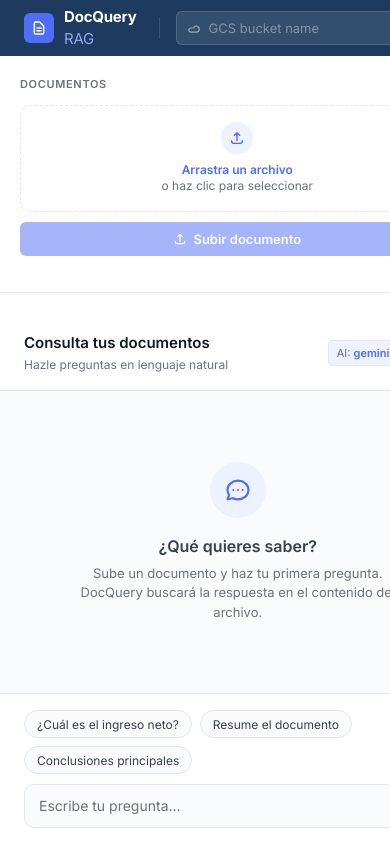
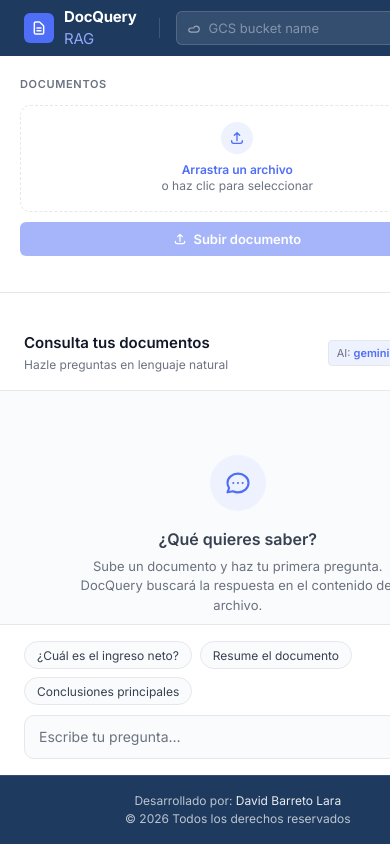
Before and after one commit to dbarretol/DocQuery-rag-application, a FastAPI app: page / in a window 390 px wide. Run offline with FastAPI, Linux system fonts and the light colour scheme; some libraries are stand-ins or nearby versions.

Commit message:
feat(ui): add footer with developer credits and copyright
- Add footer grid area to app-shell layout (56px 1fr auto)
- Update grid-template-areas to include footer spanning full width
- Add .app-footer styles with navy background and subtle borders
- Style footer links with hover transition to indigo color
- Update mobile responsive layout to include footer area
- Add footer HTML with developer credit link and copyright notice
- Adjust responsive grid-template-rows from 3 to 4 rows on mobile

```diff
--- a/app/templates/base.html
+++ b/app/templates/base.html
@@ -48,11 +48,12 @@
         /* ── App shell ── */
         .app-shell {
             display: grid;
-            grid-template-rows: 56px 1fr;
+            grid-template-rows: 56px 1fr auto;
             grid-template-columns: 280px 1fr;
             grid-template-areas:
                 "topbar topbar"
-                "sidebar main";
+                "sidebar main"
+                "footer footer";
             height: 100vh;
             overflow: hidden;
         }
@@ -690,6 +691,27 @@
         .btn-settings:hover { background: rgba(255,255,255,.2); }
         .btn-settings svg { width: 18px; height: 18px; }
 
+        /* ── Footer ── */
+        .app-footer {
+            grid-column: 1 / -1;
+            background: var(--navy);
+            color: rgba(255, 255, 255, 0.7);
+            padding: 16px 24px;
+            text-align: center;
+            font-size: 12px;
+            border-top: 1px solid rgba(255, 255, 255, 0.1);
+        }
+
+        .app-footer a {
+            color: rgba(255, 255, 255, 0.9);
+            text-decoration: none;
+            transition: color var(--transition);
+        }
+
+        .app-footer a:hover {
+            color: var(--indigo);
+        }
+
         /* ── Scrollbar ── */
         ::-webkit-scrollbar { width: 6px; }
         ::-webkit-scrollbar-track { background: transparent; }
@@ -700,11 +722,12 @@
         @media (max-width: 640px) {
             .app-shell {
                 grid-template-columns: 1fr;
-                grid-template-rows: 56px auto 1fr;
+                grid-template-rows: 56px auto 1fr auto;
                 grid-template-areas:
                     "topbar"
                     "sidebar"
-                    "main";
+                    "main"
+                    "footer";
             }
             .sidebar { max-height: 260px; }
         }
@@ -753,6 +776,12 @@
         </header>
 
         {% block content %}{% endblock %}
+
+        <!-- Footer -->
+        <footer class="app-footer">
+            <p>Desarrollado por: <a href="https://github.com/dbarretol/">David Barreto Lara</a></p>
+            <p>© 2026 Todos los derechos reservados</p>
+        </footer>
     </div>
 
     <!-- Modal de Configuración -->
```
